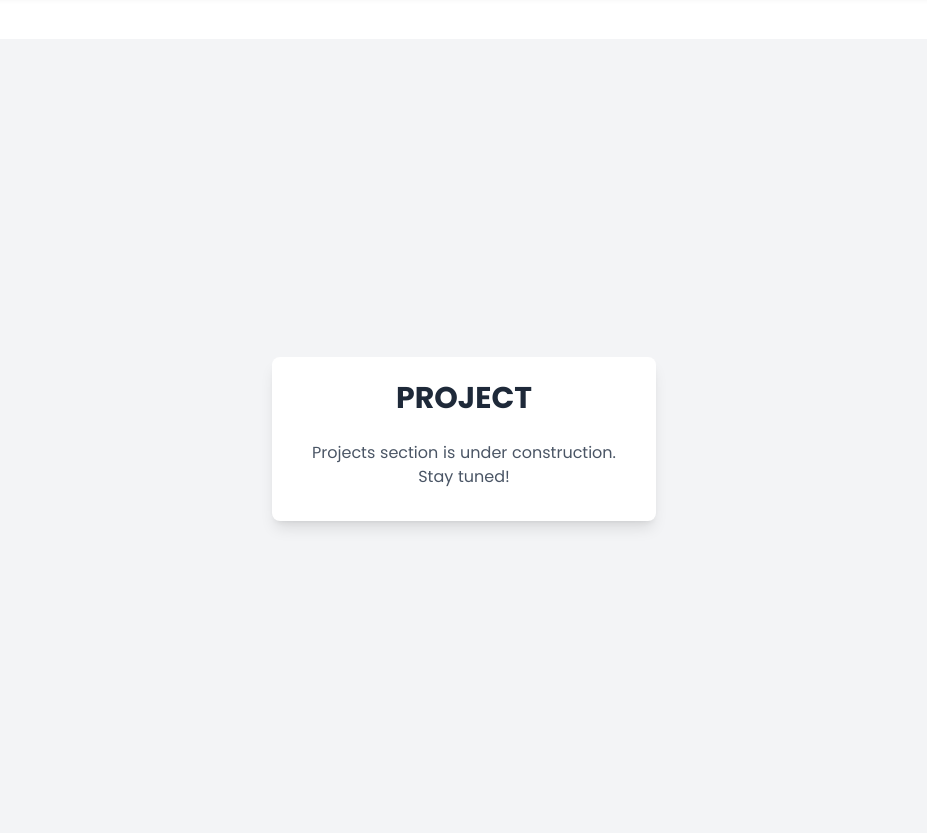
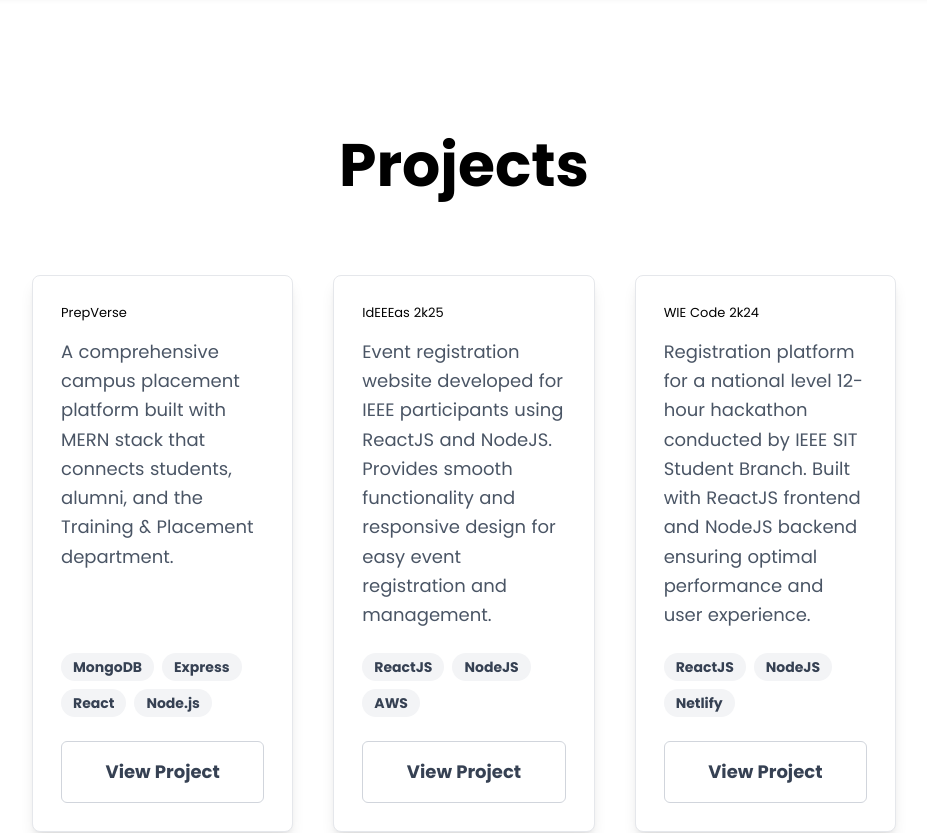
Before and after one commit to SHETTYKSIDDHARTH/PortfolioBeta, a React (Vite) app: page / in a window 1280 px wide. Shown: the part 1580-2413 px from the top of the page, without its empty margins (176-1103 px from the left). Built offline with nearby package versions, Linux system fonts and the light colour scheme.

Commit message:
projects section added

```diff
--- a/src/Components/Projects.jsx
+++ b/src/Components/Projects.jsx
@@ -1,13 +1,85 @@
 import React from 'react';
 
 const Projects = () => {
+  const projects = [
+    {
+      title: "PrepVerse",
+      description: "A comprehensive campus placement platform built with MERN stack that connects students, alumni, and the Training & Placement department.",
+      url: "https://github.com/SHETTYKSIDDHARTH/PrepVerse",
+      tech: ["MongoDB", "Express", "React", "Node.js"]
+    },
+    {
+      title: "IdEEEas 2k25",
+      description: "Event registration website developed for IEEE participants using ReactJS and NodeJS. Provides smooth functionality and responsive design for easy event registration and management.",
+      url: "http://ideeeas2k25.s3-website.ap-south-1.amazonaws.com/",
+      tech: ["ReactJS", "NodeJS", "AWS"]
+    },
+    {
+      title: "WIE Code 2k24",
+      description: "Registration platform for a national level 12-hour hackathon conducted by IEEE SIT Student Branch. Built with ReactJS frontend and NodeJS backend ensuring optimal performance and user experience.",
+      url: "https://wiecode2024-25.netlify.app/",
+      tech: ["ReactJS", "NodeJS", "Netlify"]
+    }
+  ];
+
   return (
-    <div className="flex items-center justify-center min-h-screen bg-gray-100 p-8">
-      <div className="text-center bg-white p-8 rounded-lg shadow-lg w-full sm:w-96">
-        <h2 className="text-3xl font-semibold text-gray-800 mb-4 animate-bounce">
-          PROJECT
-        </h2>
-        <p className="text-gray-600">Projects section is under construction. Stay tuned!</p>
+    <div className="min-h-screen bg-white px-4 py-8 sm:px-6 sm:py-12 md:px-8 md:py-16 lg:px-12 lg:py-20 xl:px-16 xl:py-24">
+      <div className="max-w-7xl mx-auto">
+        {/* Header */}
+        <div className="text-center mb-8 sm:mb-12 md:mb-16 lg:mb-20">
+          <h2 className="text-2xl sm:text-3xl md:text-4xl lg:text-5xl xl:text-6xl font-bold text-black mb-4">
+            Projects
+          </h2>
+        </div>
+
+        {/* Projects Grid */}
+        <div className="grid grid-cols-1 md:grid-cols-2 xl:grid-cols-3 gap-4 sm:gap-6 md:gap-8 lg:gap-10">
+          {projects.map((project, index) => (
+            <div
+              key={index}
+              className="bg-white border border-gray-200 rounded-lg p-4 sm:p-5 md:p-6 lg:p-7 shadow-lg hover:shadow-xl transition-all duration-300 hover:-translate-y-1 cursor-pointer group relative min-h-[320px] sm:min-h-[360px] md:min-h-[400px] lg:min-h-[420px] flex flex-col"
+              onClick={() => window.open(project.url, '_blank')}
+            >
+              <div className="flex-1 flex flex-col">
+                {/* Project Title */}
+                <h3 className="text-xl sm:text-xl md:text-2xl lg:text-2xl font-bold text-black group-hover:text-blue-500 transition-colors duration-300 mb-2 sm:mb-3 md:mb-4">
+                  {project.title}
+                </h3>
+
+                {/* Description */}
+                <p className="text-gray-600 text-sm sm:text-base md:text-lg leading-relaxed mb-4 sm:mb-5 md:mb-6 flex-1">
+                  {project.description}
+                </p>
+
+                {/* Tech Stack */}
+                <div className="flex flex-wrap gap-1 sm:gap-2 mb-4 sm:mb-5 md:mb-6">
+                  {project.tech.map((tech, techIndex) => (
+                    <span
+                      key={techIndex}
+                      className="px-2 sm:px-3 py-1 bg-gray-100 text-gray-700 text-xs sm:text-sm rounded-full font-medium"
+                    >
+                      {tech}
+                    </span>
+                  ))}
+                </div>
+
+                {/* Sleek Minimalist Button */}
+                <button
+                  className="w-full py-2 sm:py-3 md:py-4 bg-transparent border border-gray-300 text-gray-700 text-sm sm:text-base md:text-lg font-light rounded-md hover:border-blue-500 hover:text-blue-500 transition-all duration-300 hover:bg-blue-50 mt-auto"
+                  onClick={(e) => {
+                    e.stopPropagation();
+                    window.open(project.url, '_blank');
+                  }}
+                >
+                  View Project
+                </button>
+              </div>
+
+              {/* Hover Border Effect */}
+              <div className="absolute inset-0 rounded-lg border-2 border-transparent group-hover:border-blue-500 transition-all duration-300 pointer-events-none"></div>
+            </div>
+          ))}
+        </div>
       </div>
     </div>
   );
```
